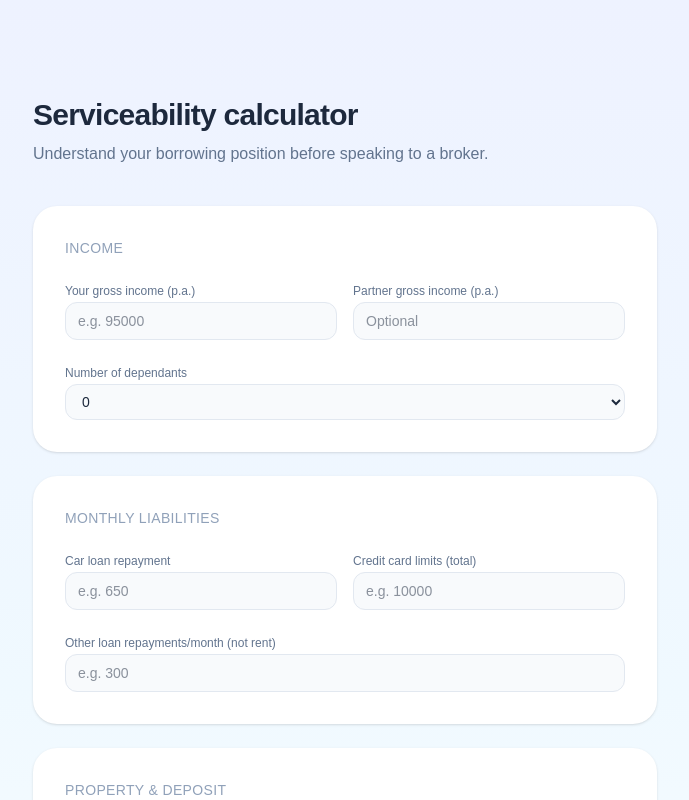
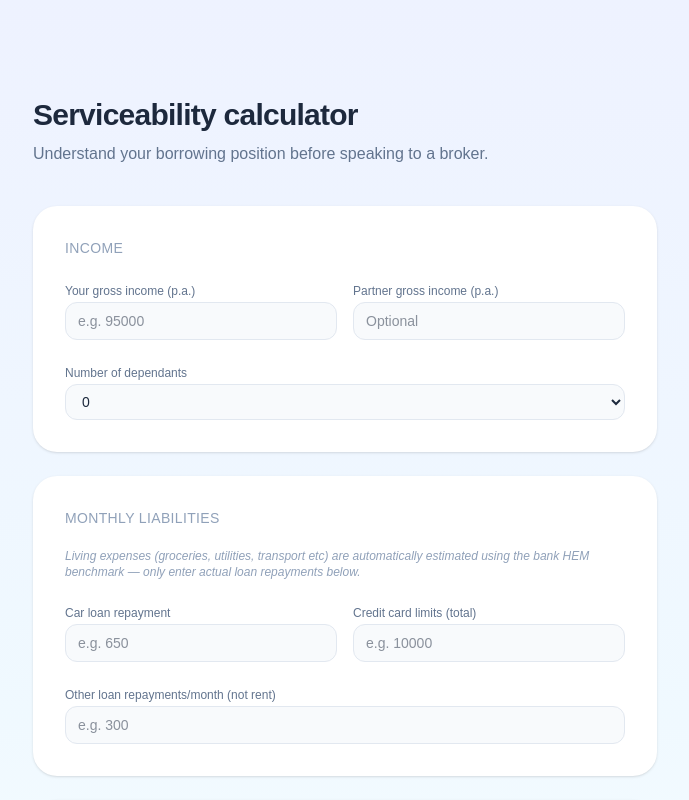
Before and after one commit to abh677225-eng/arvogo-landing, a Next.js app: page /serviceability in a window 1280 px wide. Shown: the top 800 px of the page, without its empty margins (295-984 px from the left). Built offline with nearby package versions, Linux system fonts and the light colour scheme.

Commit message:
add HEM explainer note

```diff
--- a/app/serviceability/page.tsx
+++ b/app/serviceability/page.tsx
@@ -272,6 +272,7 @@ export default function ServiceabilityCalculator() {
         {/* Liabilities */}
         <div className="rounded-3xl bg-white p-8 shadow-sm space-y-5 mb-6">
           <h2 className="text-sm font-medium uppercase tracking-wide text-slate-400">Monthly liabilities</h2>
+		  <p className="text-xs text-slate-400 italic">Living expenses (groceries, utilities, transport etc) are automatically estimated using the bank HEM benchmark — only enter actual loan repayments below.</p>
           <div className="grid grid-cols-2 gap-4">
             <div className="space-y-1">
               <label className="text-xs text-slate-500">Car loan repayment</label>
```
